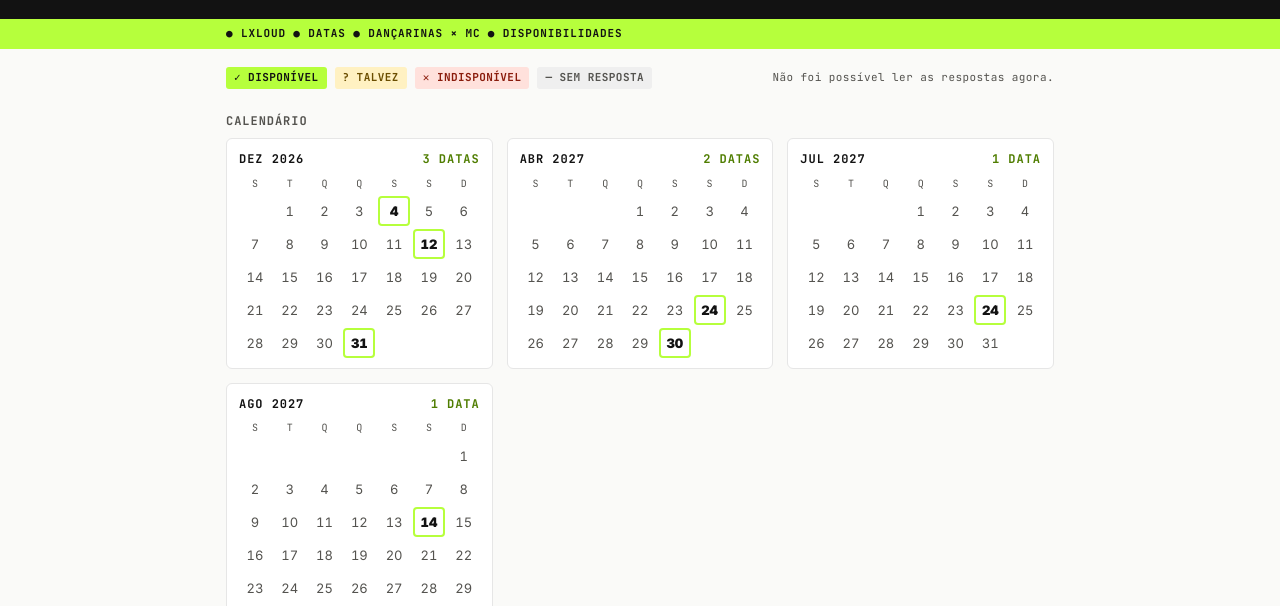
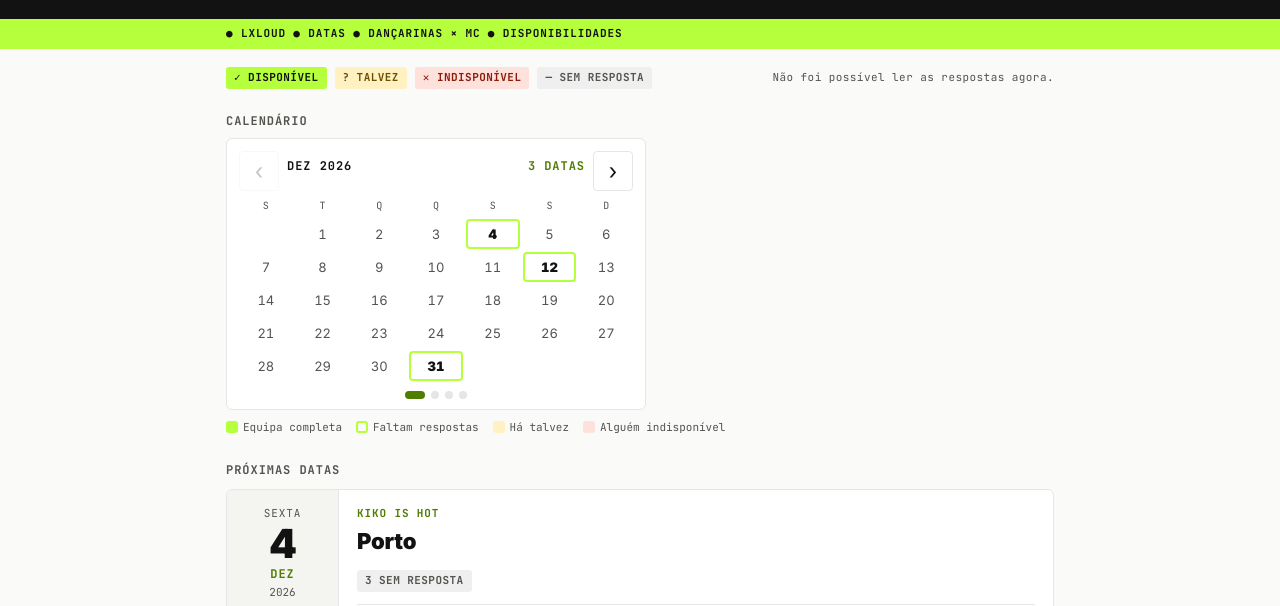
Before and after one commit to joaofjcardoso/lxloud-datas, a plain HTML site: page index.html in a window 1280 px wide. Shown: the part 194-800 px from the top of the page. Drawn offline with Linux system fonts and the light colour scheme; no server answers.

Commit message:
Atualizar datas 2026-11-17

```diff
--- a/index.html
+++ b/index.html
@@ -80,7 +80,15 @@ body { margin: 0; background: var(--bg); color: var(--fg); font-family: var(--sa
 .pick button:disabled { opacity: .5; cursor: progress; }
 
 /* calendar overview */
-.cal { display: grid; grid-template-columns: repeat(auto-fill, minmax(230px, 1fr)); gap: 14px; padding-block: 8px 6px; }
+.cal { max-width: 420px; padding-block: 8px 6px; touch-action: pan-y; user-select: none; }
+.calnav { display: grid; grid-template-columns: 40px 1fr 40px; align-items: center; gap: 8px; margin-bottom: 8px; }
+.calnav h3 { margin: 0; justify-content: center; gap: 10px; }
+.calbtn { font: inherit; font-size: 22px; line-height: 1; height: 40px; border: 1px solid var(--hair); border-radius: 4px; background: transparent; color: var(--fg); cursor: pointer; }
+.calbtn:disabled { opacity: .25; cursor: default; }
+.calbtn:focus-visible, .caldots button:focus-visible { outline: 2px solid var(--accent); outline-offset: 2px; }
+.caldots { display: flex; justify-content: center; gap: 6px; padding-top: 10px; }
+.caldots button { width: 8px; height: 8px; padding: 0; border: 0; border-radius: 50%; background: var(--hair); cursor: pointer; }
+.caldots button.on { background: var(--accent); width: 20px; border-radius: 4px; }
 .month { background: var(--card); border: 1px solid var(--hair); border-radius: 6px; padding: 12px 12px 10px; }
 .month h3 { margin: 0 0 8px; font-family: var(--mono); font-size: 12px; font-weight: 700; letter-spacing: .08em; text-transform: uppercase; display: flex; justify-content: space-between; }
 .month h3 span { color: var(--accent); }
@@ -153,7 +161,7 @@ details.past .card { opacity: .7; }
   <footer class="contact" id="contact"></footer>
 </main>
 
-<script id="dados" type="application/json">{"artista": "Kiko is Hot", "form": {"action": "https://docs.google.com/forms/d/e/1FAIpQLSfXUH9fktio8Czjj24COxhIbb63212ycx9yS8KX4DgGjs3XxQ/formResponse", "entry_data": "entry.1814552314", "entry_pessoa": "entry.526868616", "entry_estado": "entry.329479184", "respostas_csv": "https://docs.google.com/spreadsheets/d/e/2PACX-1vRlbxHYrf6KQ5XZXn-JDt_bA_U3hftHC-RQ_45zKfCe7z0YD97lBH4vp93HFRg-gWq7lFklPzQp6WhA/pub?output=csv"}, "whatsapp": "351922002925", "contacto": {"nome": "João Cardoso", "telefone": "+351 922 002 925", "email": "joao.cardoso@lxloud.com"}, "equipa": [{"id": "pimenta", "nome": "Pimenta", "funcao": "Dançarina"}, {"id": "jessica", "nome": "Jessica", "funcao": "Dançarina"}, {"id": "solange", "nome": "Solange", "funcao": "MC"}], "datas": [{"id": "2026-12-04-porto", "data": "2026-12-04", "cidade": "Porto"}, {"id": "2026-12-12-lisboa", "data": "2026-12-12", "cidade": "Lisboa"}, {"id": "2026-12-31-coimbra", "data": "2026-12-31", "cidade": "Coimbra"}, {"id": "2027-04-24-almada", "data": "2027-04-24", "cidade": "Almada"}, {"id": "2027-04-30-punta-umbria", "data": "2027-04-30", "cidade": "Punta Umbría"}, {"id": "2027-07-24-vila-nova-de-paiva", "data": "2027-07-24", "cidade": "Vila Nova de Paiva"}, {"id": "2027-08-14-sol-da-caparica", "data": "2027-08-14", "cidade": "Sol da Caparica"}], "respostas": {}, "versao": "dc926f4811"}</script>
+<script id="dados" type="application/json">{"artista": "Kiko is Hot", "form": {"action": "https://docs.google.com/forms/d/e/1FAIpQLSfXUH9fktio8Czjj24COxhIbb63212ycx9yS8KX4DgGjs3XxQ/formResponse", "entry_data": "entry.1814552314", "entry_pessoa": "entry.526868616", "entry_estado": "entry.329479184", "respostas_csv": "https://docs.google.com/spreadsheets/d/e/2PACX-1vRlbxHYrf6KQ5XZXn-JDt_bA_U3hftHC-RQ_45zKfCe7z0YD97lBH4vp93HFRg-gWq7lFklPzQp6WhA/pub?output=csv"}, "whatsapp": "351922002925", "contacto": {"nome": "João Cardoso", "telefone": "+351 922 002 925", "email": "joao.cardoso@lxloud.com"}, "equipa": [{"id": "pimenta", "nome": "Pimenta", "funcao": "Dançarina"}, {"id": "jessica", "nome": "Jessica", "funcao": "Dançarina"}, {"id": "solange", "nome": "Solange", "funcao": "MC"}], "datas": [{"id": "2026-12-04-porto", "data": "2026-12-04", "cidade": "Porto"}, {"id": "2026-12-12-lisboa", "data": "2026-12-12", "cidade": "Lisboa"}, {"id": "2026-12-31-coimbra", "data": "2026-12-31", "cidade": "Coimbra"}, {"id": "2027-04-24-almada", "data": "2027-04-24", "cidade": "Almada"}, {"id": "2027-04-30-punta-umbria", "data": "2027-04-30", "cidade": "Punta Umbría"}, {"id": "2027-07-24-vila-nova-de-paiva", "data": "2027-07-24", "cidade": "Vila Nova de Paiva"}, {"id": "2027-08-14-sol-da-caparica", "data": "2027-08-14", "cidade": "Sol da Caparica"}], "respostas": {}, "versao": "1b53280bcd"}</script>
 <script>
 (() => {
   const D = JSON.parse(document.getElementById("dados").textContent);
@@ -194,13 +202,20 @@ details.past .card { opacity: .7; }
     const byDay = {};
     upcoming.forEach(d => (byDay[d.data] ||= []).push(d));
     const t = todayISO();
-    const [fy, fm] = upcoming[0].data.split("-").map(Number);
-    const [ly, lm] = upcoming[upcoming.length - 1].data.split("-").map(Number);
-    for (let y = fy, m = fm; y < ly || (y === ly && m <= lm); m === 12 ? (y++, m = 1) : m++) {
-      const n = Object.keys(byDay).filter(k => k.startsWith(y + "-" + String(m).padStart(2, "0"))).length;
-      if (!n) continue;  // months with no dates would only push the rest down
+    // one month on screen at a time, only months that have dates; arrows or a swipe move between them
+    const months = [...new Set(upcoming.map(d => d.data.slice(0, 7)))];
+    calIdx = Math.max(0, Math.min(calIdx, months.length - 1));
+    {
+      const [y, m] = months[calIdx].split("-").map(Number);
+      const n = Object.keys(byDay).filter(k => k.startsWith(months[calIdx])).length;
       const box = el("div", "month");
-      const h = el("h3"); h.append(MON[m-1] + " " + y); if (n) h.append(el("span", null, n + (n > 1 ? " datas" : " data")));
+      const nav = el("div", "calnav");
+      const prev = el("button", "calbtn", "‹"); prev.type = "button"; prev.id = "cal-prev"; prev.setAttribute("aria-label", "Mês anterior"); prev.disabled = calIdx === 0;
+      const next = el("button", "calbtn", "›"); next.type = "button"; next.id = "cal-next"; next.setAttribute("aria-label", "Mês seguinte"); next.disabled = calIdx === months.length - 1;
+      prev.addEventListener("click", () => moveCal(-1));
+      next.addEventListener("click", () => moveCal(1));
+      const h = el("h3"); h.append(MON[m-1] + " " + y, el("span", null, n + (n > 1 ? " datas" : " data")));
+      nav.append(prev, h, next);
       const g = el("div", "grid7");
       ["S","T","Q","Q","S","S","D"].forEach(w => g.append(el("span", "wd", w)));
       const first = (new Date(y, m-1, 1).getDay() + 6) % 7;
@@ -230,10 +245,29 @@ details.past .card { opacity: .7; }
         if (iso === t) cell.classList.add("today");
         g.append(cell);
       }
-      box.append(h, g);
+      const dots = el("div", "caldots");
+      months.forEach((_, i) => { const b = el("button", i === calIdx ? "on" : ""); b.type = "button"; b.setAttribute("aria-label", "Ir para " + MON[+months[i].slice(5)-1] + " " + months[i].slice(0,4)); b.addEventListener("click", () => { calIdx = i; render(); }); dots.append(b); });
+      box.append(nav, g, dots);
       cal.append(box);
     }
   }
+  let calIdx = 0;
+  function moveCal(step) { calIdx += step; render(); }
+  // swipe left/right on the calendar
+  (() => {
+    let x0 = null, y0 = null;
+    const c = document.getElementById("cal");
+    c.addEventListener("touchstart", e => { x0 = e.touches[0].clientX; y0 = e.touches[0].clientY; }, { passive: true });
+    c.addEventListener("touchend", e => {
+      if (x0 == null) return;
+      const dx = e.changedTouches[0].clientX - x0, dy = e.changedTouches[0].clientY - y0;
+      x0 = null;
+      if (Math.abs(dx) > 40 && Math.abs(dx) > Math.abs(dy) * 1.5) {
+        const btn = document.getElementById(dx < 0 ? "cal-next" : "cal-prev");
+        if (btn && !btn.disabled) moveCal(dx < 0 ? 1 : -1);
+      }
+    }, { passive: true });
+  })();
 
   function card(d) {
     const c = el("article", "card");
```
